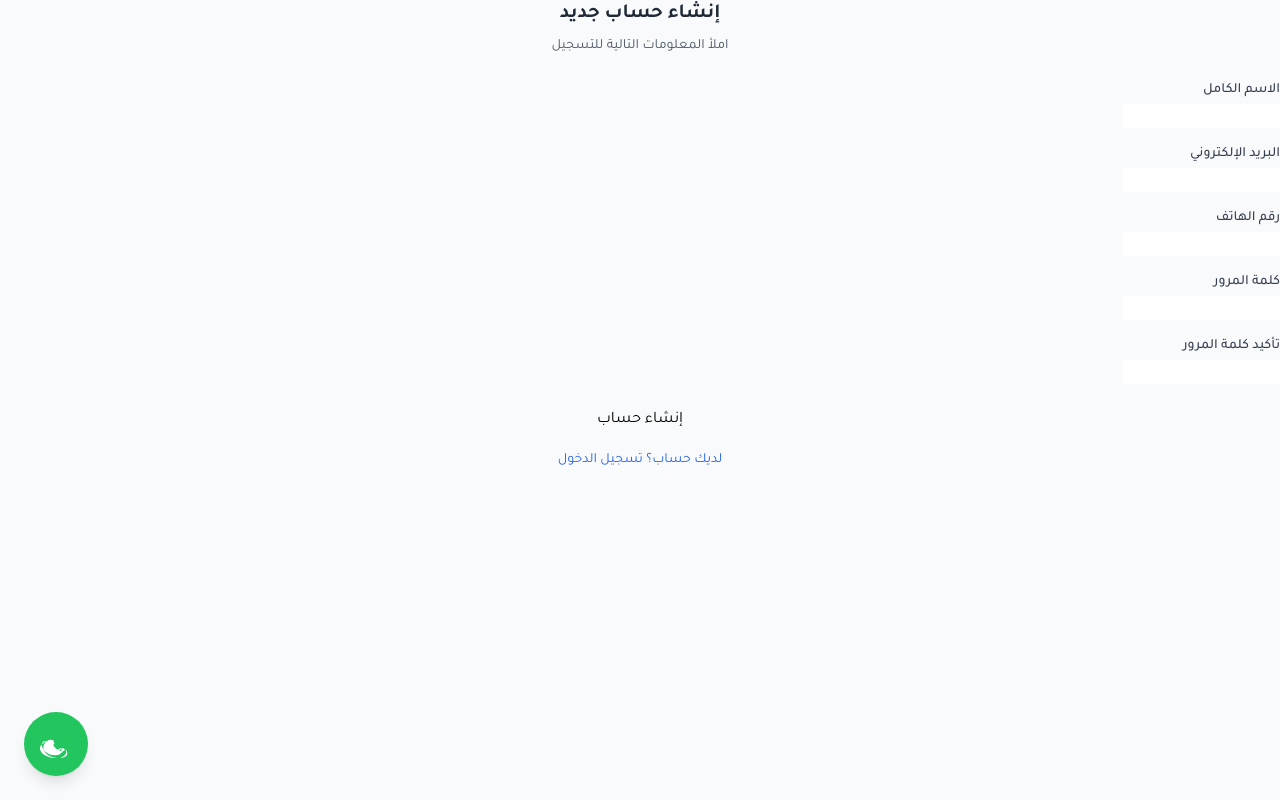
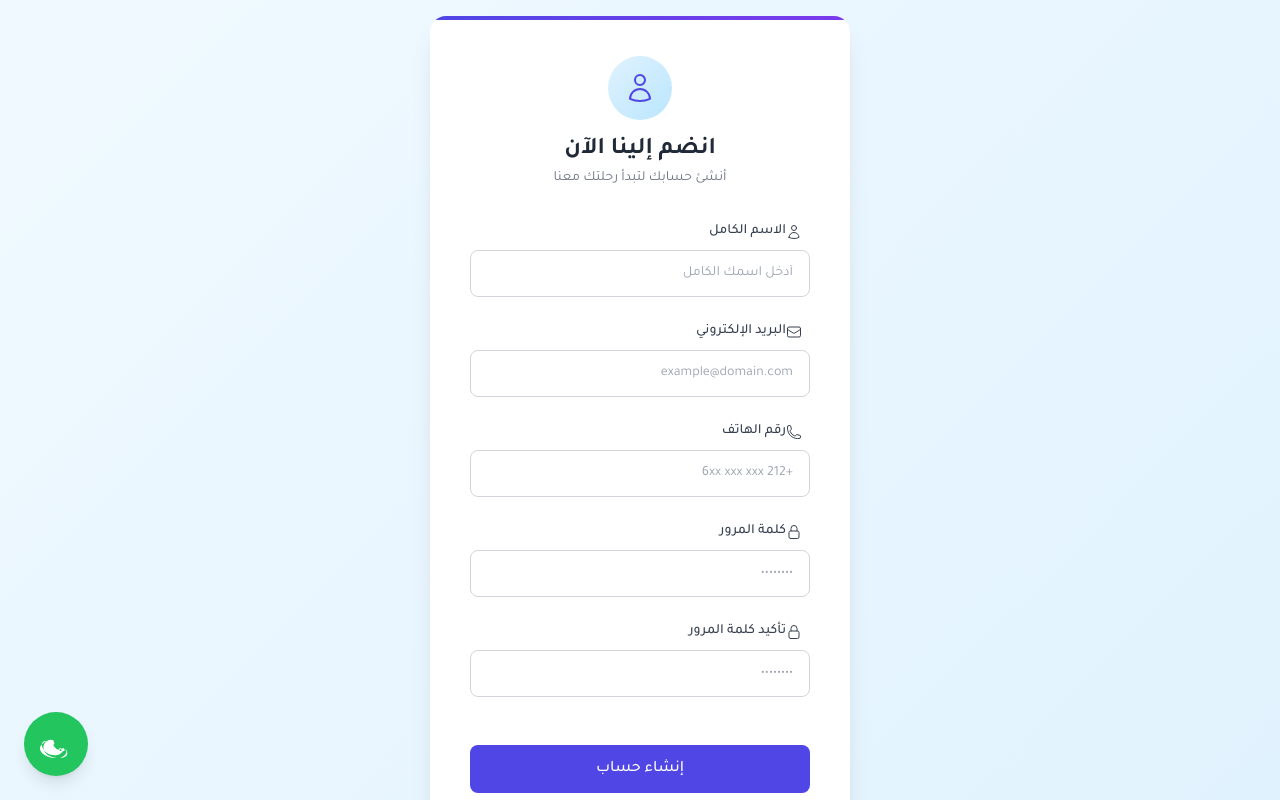
Before and after one commit to cherkaouih-hamza/GESTION, a React (Create React App) app: page /register in a window 1280 px wide. Built offline with nearby package versions, Linux system fonts and the light colour scheme.

Commit message:
Improve registration page design with elegant UI

```diff
--- a/src/pages/RegisterPage.js
+++ b/src/pages/RegisterPage.js
@@ -1,8 +1,8 @@
 import React, { useState } from 'react';
-import { useNavigate } from 'react-router-dom';
+import { useNavigate, Link } from 'react-router-dom';
 import { useAuth } from '../context/AuthContext';
-import '../styles/LoginPage.css';
-import { ArrowRightIcon } from '@heroicons/react/24/outline';
+import '../styles/RegisterPage.css';
+import { ArrowRightIcon, UserIcon, EnvelopeIcon, PhoneIcon, LockClosedIcon } from '@heroicons/react/24/outline';
 
 const RegisterPage = () => {
   const [formData, setFormData] = useState({
@@ -58,23 +58,28 @@ const RegisterPage = () => {
 
   if (success) {
     return (
-      <div className="login-container">
-        <div className="login-card">
-          <div className="text-center mb-6">
-            <h2 className="text-xl font-bold text-gray-800">تم إرسال طلبك</h2>
+      <div className="register-container">
+        <div className="register-card">
+          <div className="register-header">
+            <div className="success-icon">
+              <svg className="w-16 h-16 text-green-500 mx-auto" fill="none" stroke="currentColor" viewBox="0 0 24 24">
+                <path strokeLinecap="round" strokeLinejoin="round" strokeWidth="2" d="M5 13l4 4L19 7"></path>
+              </svg>
             </div>
-          <div className="text-center">
-            <p className="text-gray-600 mb-6">
+            <h2 className="text-xl font-bold text-gray-800 text-center mt-4">تم إرسال طلبك!</h2>
+            <p className="text-gray-600 text-center mt-2">
               تم إرسال طلب التسجيل بنجاح. يرجى انتظار موافقة فريق الإعلام.
             </p>
-            <button
-              onClick={() => navigate('/login')}
-              className="btn-primary w-full"
-              dir="rtl"
+          </div>
+
+          <div className="register-actions mt-6">
+            <Link
+              to="/login"
+              className="btn-primary w-full flex items-center justify-center"
             >
               العودة للتسجيل
               <ArrowRightIcon className="w-4 h-4 mr-2" />
-            </button>
+            </Link>
           </div>
         </div>
       </div>
@@ -82,23 +87,28 @@ const RegisterPage = () => {
   }
 
   return (
-    <div className="login-container">
-      <div className="login-card">
-        <div className="text-center mb-6">
-          <h2 className="text-xl font-bold text-gray-800">إنشاء حساب جديد</h2>
-          <p className="text-sm text-gray-600 mt-2">املأ المعلومات التالية للتسجيل</p>
+    <div className="register-container">
+      <div className="register-card">
+        <div className="register-header">
+          <div className="logo-section">
+            <div className="logo-icon">
+              <UserIcon className="w-8 h-8 text-indigo-600" />
+            </div>
+          </div>
+          <h2 className="text-xl font-bold text-gray-800 text-center mt-4">انضم إلينا الآن</h2>
+          <p className="text-gray-600 text-center mt-2">أنشئ حسابك لتبدأ رحلتك معنا</p>
         </div>
 
         {error && (
-          <div className="alert alert-error mb-4" dir="rtl">
+          <div className="alert-error">
             {error}
           </div>
         )}
 
-        <form onSubmit={handleSubmit} dir="rtl">
-          <div className="space-y-4">
-            <div>
-              <label className="block text-sm font-medium text-gray-700 mb-1">
+        <form onSubmit={handleSubmit} className="register-form">
+          <div className="input-group">
+            <label className="input-label">
+              <UserIcon className="w-4 h-4 mr-2" />
               الاسم الكامل
             </label>
             <input
@@ -107,12 +117,14 @@ const RegisterPage = () => {
               value={formData.name}
               onChange={handleChange}
               className="input-field"
+              placeholder="أدخل اسمك الكامل"
               required
             />
           </div>
 
-            <div>
-              <label className="block text-sm font-medium text-gray-700 mb-1">
+          <div className="input-group">
+            <label className="input-label">
+              <EnvelopeIcon className="w-4 h-4 mr-2" />
               البريد الإلكتروني
             </label>
             <input
@@ -121,12 +133,14 @@ const RegisterPage = () => {
               value={formData.email}
               onChange={handleChange}
               className="input-field"
+              placeholder="example@domain.com"
               required
             />
           </div>
 
-            <div>
-              <label className="block text-sm font-medium text-gray-700 mb-1">
+          <div className="input-group">
+            <label className="input-label">
+              <PhoneIcon className="w-4 h-4 mr-2" />
               رقم الهاتف
             </label>
             <input
@@ -135,12 +149,14 @@ const RegisterPage = () => {
               value={formData.phone}
               onChange={handleChange}
               className="input-field"
+              placeholder="+212 6xx xxx xxx"
               required
             />
           </div>
 
-            <div>
-              <label className="block text-sm font-medium text-gray-700 mb-1">
+          <div className="input-group">
+            <label className="input-label">
+              <LockClosedIcon className="w-4 h-4 mr-2" />
               كلمة المرور
             </label>
             <input
@@ -149,12 +165,14 @@ const RegisterPage = () => {
               value={formData.password}
               onChange={handleChange}
               className="input-field"
+              placeholder="••••••••"
               required
             />
           </div>
 
-            <div>
-              <label className="block text-sm font-medium text-gray-700 mb-1">
+          <div className="input-group">
+            <label className="input-label">
+              <LockClosedIcon className="w-4 h-4 mr-2" />
               تأكيد كلمة المرور
             </label>
             <input
@@ -163,9 +181,9 @@ const RegisterPage = () => {
               value={formData.confirmPassword}
               onChange={handleChange}
               className="input-field"
+              placeholder="••••••••"
               required
             />
-            </div>
           </div>
 
           <button
@@ -173,17 +191,26 @@ const RegisterPage = () => {
             className={`btn-primary w-full mt-6 ${loading ? 'opacity-75' : ''}`}
             disabled={loading}
           >
-            {loading ? 'جاري التسجيل...' : 'إنشاء حساب'}
+            {loading ? (
+              <span className="flex items-center justify-center">
+                <svg className="animate-spin -ml-1 mr-3 h-5 w-5 text-white" xmlns="http://www.w3.org/2000/svg" fill="none" viewBox="0 0 24 24">
+                  <circle className="opacity-25" cx="12" cy="12" r="10" stroke="currentColor" strokeWidth="4"></circle>
+                  <path className="opacity-75" fill="currentColor" d="M4 12a8 8 0 018-8V0C5.373 0 0 5.373 0 12h4zm2 5.291A7.962 7.962 0 014 12H0c0 3.042 1.135 5.824 3 7.938l3-2.647z"></path>
+                </svg>
+                جاري التسجيل...
+              </span>
+            ) : (
+              'إنشاء حساب'
+            )}
           </button>
 
-          <div className="text-center mt-4">
-            <button
-              type="button"
-              onClick={() => navigate('/login')}
-              className="text-blue-600 hover:text-blue-800 text-sm"
-            >
-              لديك حساب؟ تسجيل الدخول
-            </button>
+          <div className="text-center mt-6">
+            <p className="text-gray-600">
+              لديك حساب؟{' '}
+              <Link to="/login" className="text-indigo-600 hover:text-indigo-800 font-medium">
+                تسجيل الدخول
+              </Link>
+            </p>
           </div>
         </form>
       </div>
--- /dev/null
+++ b/src/styles/RegisterPage.css
@@ -0,0 +1,160 @@
+/* RegisterPage.css - RTL styles for the registration page */
+.register-container {
+  min-height: 100vh;
+  display: flex;
+  align-items: center;
+  justify-content: center;
+  background: linear-gradient(135deg, #f0f9ff 0%, #e0f2fe 100%);
+  padding: 1rem;
+}
+
+.register-card {
+  width: 100%;
+  max-width: 420px;
+  background: white;
+  border-radius: 1rem;
+  box-shadow: 0 20px 25px -5px rgba(0, 0, 0, 0.1), 0 10px 10px -5px rgba(0, 0, 0, 0.04);
+  padding: 2.5rem;
+  position: relative;
+  overflow: hidden;
+}
+
+.register-card::before {
+  content: '';
+  position: absolute;
+  top: 0;
+  right: 0;
+  width: 100%;
+  height: 4px;
+  background: linear-gradient(90deg, #4f46e5, #7c3aed);
+}
+
+.register-header {
+  text-align: center;
+  margin-bottom: 2rem;
+}
+
+.logo-section {
+  display: flex;
+  justify-content: center;
+  align-items: center;
+}
+
+.logo-icon {
+  width: 64px;
+  height: 64px;
+  background: linear-gradient(135deg, #e0f2fe 0%, #bae6fd 100%);
+  border-radius: 50%;
+  display: flex;
+  align-items: center;
+  justify-content: center;
+  margin: 0 auto;
+}
+
+.register-header h2 {
+  font-size: 1.5rem;
+  font-weight: 700;
+  color: #1f2937;
+  margin-top: 1rem;
+}
+
+.register-header p {
+  color: #6b7280;
+  font-size: 0.875rem;
+  margin-top: 0.25rem;
+}
+
+.success-icon {
+  width: 64px;
+  height: 64px;
+  border-radius: 50%;
+  background: #dcfce7;
+  display: flex;
+  align-items: center;
+  justify-content: center;
+  margin: 0 auto;
+}
+
+.input-group {
+  margin-bottom: 1.5rem;
+}
+
+.input-label {
+  display: block;
+  font-size: 0.875rem;
+  font-weight: 500;
+  color: #374151;
+  margin-bottom: 0.5rem;
+  display: flex;
+  align-items: center;
+  direction: rtl;
+}
+
+.input-field {
+  width: 100%;
+  padding: 0.75rem 1rem;
+  border: 1px solid #d1d5db;
+  border-radius: 0.5rem;
+  font-size: 0.875rem;
+  transition: all 0.15s ease;
+  direction: rtl;
+  text-align: right;
+}
+
+.input-field:focus {
+  outline: none;
+  border-color: #4f46e5;
+  box-shadow: 0 0 0 3px rgba(79, 70, 229, 0.1);
+}
+
+.input-field::placeholder {
+  color: #9ca3af;
+}
+
+.btn-primary {
+  background-color: #4f46e5;
+  color: white;
+  border: none;
+  padding: 0.75rem 1.5rem;
+  border-radius: 0.5rem;
+  font-weight: 500;
+  cursor: pointer;
+  transition: all 0.15s ease;
+  display: inline-flex;
+  align-items: center;
+  justify-content: center;
+}
+
+.btn-primary:hover {
+  background-color: #4338ca;
+  transform: translateY(-1px);
+}
+
+.alert-error {
+  background-color: #fee2e2;
+  color: #dc2626;
+  padding: 0.75rem 1rem;
+  border-radius: 0.5rem;
+  border: 1px solid #fecaca;
+  margin-bottom: 1.5rem;
+  text-align: right;
+}
+
+.register-form {
+  direction: rtl;
+}
+
+.register-actions {
+  direction: rtl;
+}
+
+@media (max-width: 480px) {
+  .register-card {
+    padding: 1.5rem;
+    margin: 1rem;
+  }
+
+  .register-container {
+    padding: 0.5rem;
+  }
+}
```
Also changed, not shown: package.json (+5 -5 lines), 1 other file (tests, documents, lock files or other folders). Lines whose indentation alone changed are shown as unchanged.
